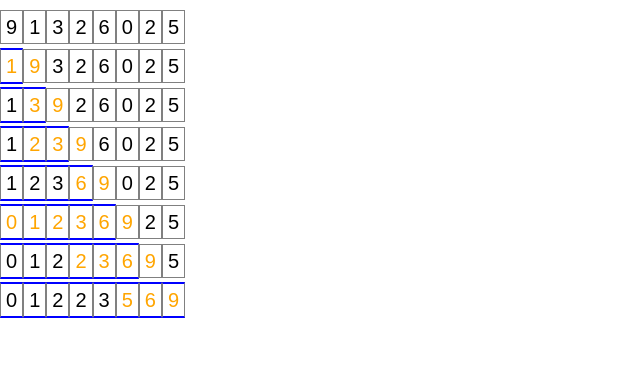
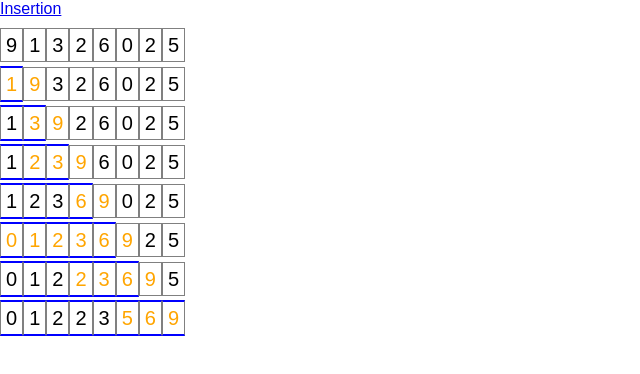
Before and after one commit to StreamedLine/Array-Algorithm-Visualizer, a React (Create React App) app: page /insertion in a window 1280 px wide. Shown: the top 374 px of the page, without its empty margins (0-640 px from the left). Built offline with nearby package versions, Linux system fonts and the light colour scheme.

Commit message:
add react-router-v4

```diff
--- a/src/App.js
+++ b/src/App.js
@@ -1,14 +1,21 @@
 import React, { Component } from 'react';
-import InsertionSort from './state/InsertionSort'
+import {
+  BrowserRouter as Router,
+  Route,
+  Link
+} from 'react-router-dom';
 import './App.css';
+import SortAlgorithms from './containers/SortAlgorithms'
 
 
 class App extends Component {
   render() {
     return (
-      <div className="App">
-        <InsertionSort />
-      </div>
+    	<Router>
+	      <div className="App">
+	      	<SortAlgorithms />
+    	  </div>
+    	</Router>
     );
   }
 }
--- /dev/null
+++ b/src/containers/SortAlgorithms.js
@@ -0,0 +1,19 @@
+import React from 'react';
+import {
+  Route,
+  Link
+} from 'react-router-dom';
+import InsertionSort from '../state/InsertionSort'
+
+class SortAlgorithms extends React.Component {
+	render() {
+		return (
+			<div>
+				<Link to="/insertion">Insertion</Link>
+  			<Route path="/insertion" component={InsertionSort}/>
+  		</div>
+		)
+	}
+}
+
+export default SortAlgorithms;
```
